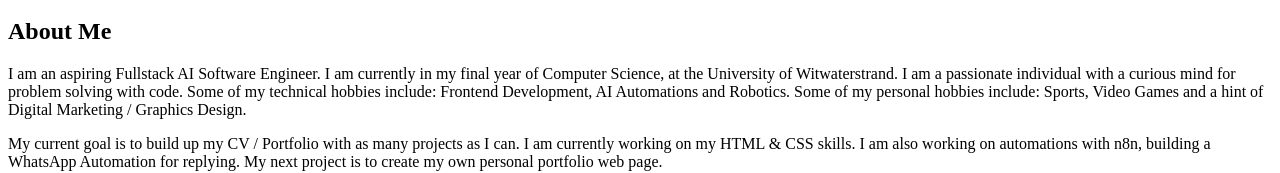
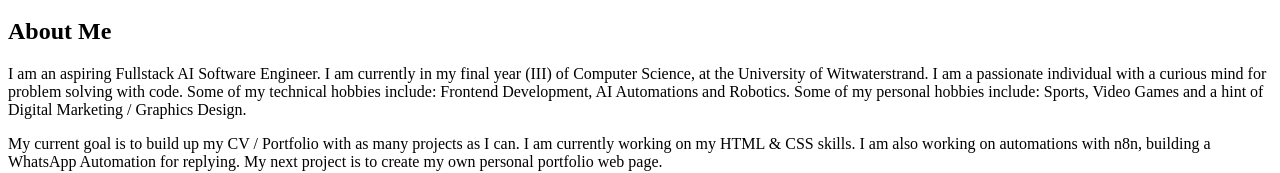
Before and after one commit to Abdullah2309318/2309318-portfolio, a plain HTML site: page index.html in a window 1280 px wide. Shown: the part 136-309 px from the top of the page. Drawn offline with Linux system fonts and the light colour scheme.

Commit message:
fix: add the text III bafter final year in About Me

```diff
--- a/index.html
+++ b/index.html
@@ -21,7 +21,7 @@
     <main>
         <section>
             <h2>About Me</h2>
-            <p>I am an aspiring Fullstack AI Software Engineer. I am currently in my final year of Computer Science, at the University of Witwaterstrand. I am a passionate individual with a curious mind for problem solving with code. Some of my technical hobbies include: Frontend Development, AI Automations and Robotics. Some of my personal hobbies include: Sports, Video Games and a hint of Digital Marketing / Graphics Design. </p>
+            <p>I am an aspiring Fullstack AI Software Engineer. I am currently in my final year (III) of Computer Science, at the University of Witwaterstrand. I am a passionate individual with a curious mind for problem solving with code. Some of my technical hobbies include: Frontend Development, AI Automations and Robotics. Some of my personal hobbies include: Sports, Video Games and a hint of Digital Marketing / Graphics Design.</p>
             <p>My current goal is to build up my CV / Portfolio with as many projects as I can. I am currently working on my HTML & CSS skills. I am also working on automations with n8n, building a WhatsApp Automation for replying. My next project is to create my own personal portfolio web page.</p>
         </section>
         <article>
```
Also changed, not shown: 1 other file.
